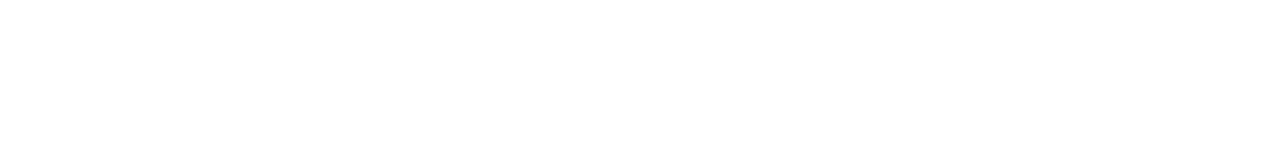
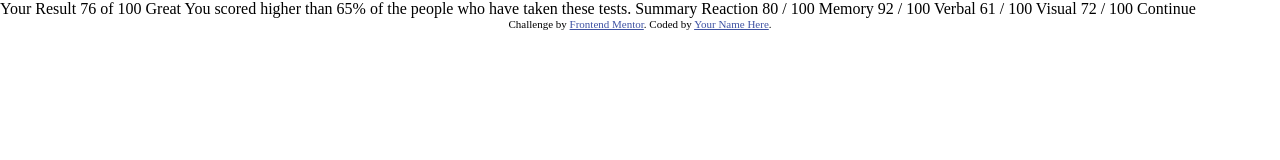
Before and after one commit to Divine-hash/frontend-mentor-css-projects, a plain HTML site: page results-summary-component/index.html in a window 1280 px wide. Drawn offline with Linux system fonts and the light colour scheme.

Commit message:
organising files and assets

```diff
--- a/results-summary-component/index.html
+++ b/results-summary-component/index.html
@@ -3,10 +3,42 @@
 <head>
   <meta charset="UTF-8">
   <meta name="viewport" content="width=device-width, initial-scale=1.0">
+  <link rel="icon" type="image/png" sizes="32x32" href="./images/favicon-32x32.png">
   <link rel="stylesheet" href="styles.css">
-  <title>Document</title>
+  <title>Frontend Mentor | Results summary component</title>
+  <style>
+    .attribution { font-size: 11px; text-align: center; }
+    .attribution a { color: hsl(228, 45%, 44%); }
+  </style>
 </head>
 <body>
 
+  Your Result
+  76
+  of 100
+
+  Great
+  You scored higher than 65% of the people who have taken these tests.
+
+  Summary
+
+  Reaction
+  80 / 100
+
+  Memory
+  92 / 100
+
+  Verbal
+  61 / 100
+
+  Visual
+  72 / 100
+
+  Continue
+
+  <div class="attribution">
+    Challenge by <a href="https://www.frontendmentor.io?ref=challenge" target="_blank">Frontend Mentor</a>.
+    Coded by <a href="#">Your Name Here</a>.
+  </div>
 </body>
 </html>
```
Also changed, not shown: results-summary-component/images/favicon-32x32.png (added), results-summary-component/images/icon-memory.svg (added), results-summary-component/images/icon-reaction.svg (added), results-summary-component/images/icon-verbal.svg (added), results-summary-component/images/icon-visual.svg (added), 1 other file.
